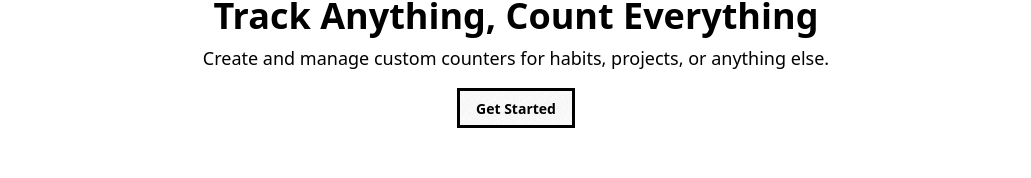
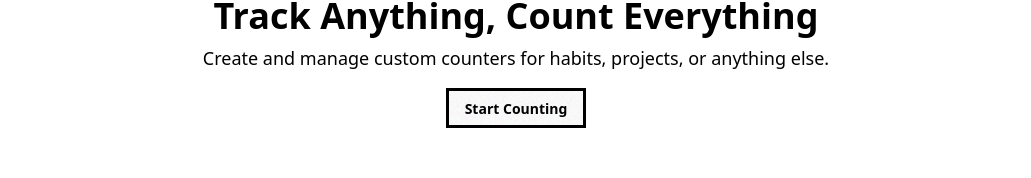
Before and after one commit to narcisolobo/countsy, a React (Vite) app: page / in a window 1280 px wide. Shown: the part 282-460 px from the top of the page, without its empty margins (124-1155 px from the left). Built offline with nearby package versions, Linux system fonts and the light colour scheme.

Commit message:
edited hero button text

```diff
--- a/src/components/content/Hero.tsx
+++ b/src/components/content/Hero.tsx
@@ -10,7 +10,7 @@ function Hero() {
           else.
         </p>
         <Link to="/sign-in" className="btn btn-primary mt-4">
-          Get Started
+          Start Counting
         </Link>
       </div>
     </section>
```
